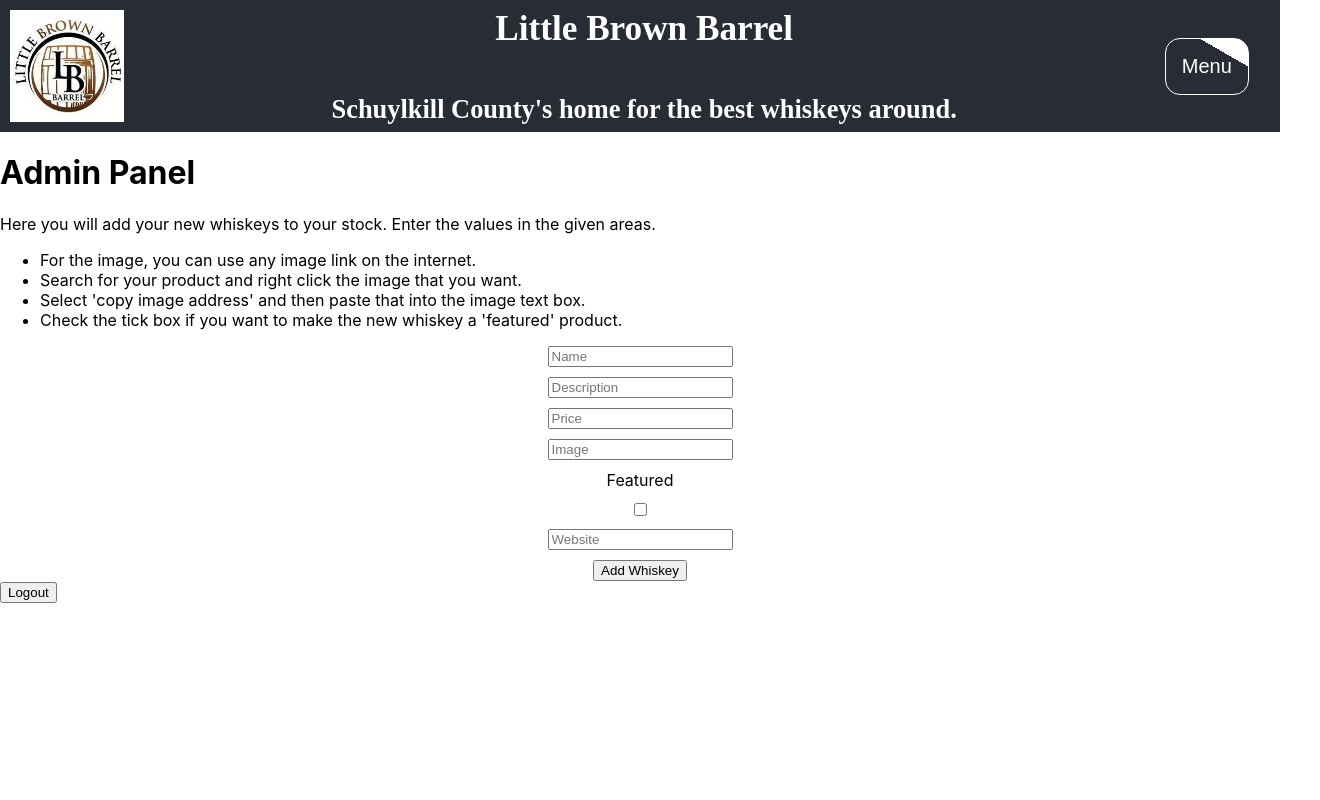
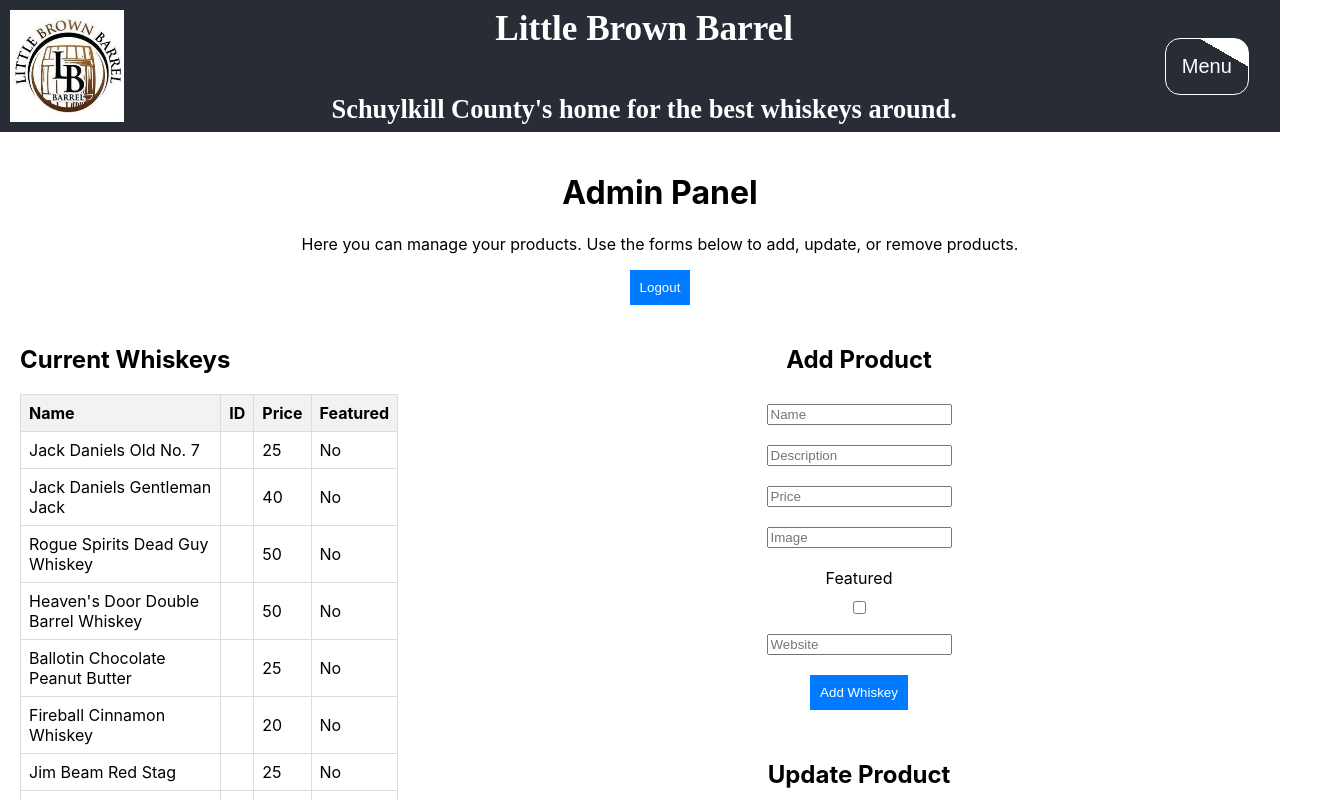
Before and after one commit to kione83/Little-Brown-Barrel, a React (Create React App) app: page /admin in a window 1280 px wide. Shown: the top 800 px of the page, 1320 px wide, since content can reach past the window. Built offline with nearby package versions, Linux system fonts and the light colour scheme; sample sign-in values are in the browser's storage; a web font is replaced by a local one.

Commit message:
lots of new things

```diff
--- a/src/Admin.js
+++ b/src/Admin.js
@@ -1,5 +1,6 @@
 import React, { useState } from 'react';
 import { useNavigate } from 'react-router-dom';
+import WhiskeyList from './WhiskeyList'; // Import the new component
 
 function Admin() {
     const navigate = useNavigate();
@@ -9,23 +10,17 @@
     };
 
     const [message, setMessage] = useState('');
-    async function updateProducts(e) {
+
+    async function addProduct(e) {
         e.preventDefault();
 
-        const newWhiskeyName = document.getElementById('newWhiskeyName').value;
-        const newWhiskeyDesc = document.getElementById('newWhiskeyDesc').value;
-        const newWhiskeyPrice = document.getElementById('newWhiskeyPrice').value;
-        const newWhiskeyImage = document.getElementById('newWhiskeyImage').value;
-        const newWhiskeyFeatured = document.getElementById('newWhiskeyFeatured').value;
-        const newWhiskeyWebsite = document.getElementById('newWhiskeyWebsite').value;
-
         const newProduct = {
-            name: newWhiskeyName,
-            description: newWhiskeyDesc,
-            price: newWhiskeyPrice,
-            image: newWhiskeyImage,
-            featured: newWhiskeyFeatured,
-            website: newWhiskeyWebsite
+            name: document.getElementById('newWhiskeyName').value,
+            description: document.getElementById('newWhiskeyDesc').value,
+            price: document.getElementById('newWhiskeyPrice').value,
+            image: document.getElementById('newWhiskeyImage').value,
+            featured: document.getElementById('newWhiskeyFeatured').checked,
+            website: document.getElementById('newWhiskeyWebsite').value
         };
 
         try {
@@ -39,45 +34,114 @@
             const result = await response.json();
             setMessage(result.message);
             // Clear the form
-            document.getElementById('newWhiskeyName').value = '';
-            document.getElementById('newWhiskeyDesc').value = '';
-            document.getElementById('newWhiskeyPrice').value = '';
-            document.getElementById('newWhiskeyImage').value = '';
-            document.getElementById('newWhiskeyFeatured').value = '';
-            document.getElementById('newWhiskeyWebsite').value = '';
-
-
-
+            document.getElementById('newProductForm').reset();
         } catch (error) {
             console.error('Error:', error);
             setMessage('Failed to add product');
         }
     }
 
+    async function updateProduct(e) {
+        e.preventDefault();
+
+        const updatedProduct = {
+            id: document.getElementById('updateWhiskeyId').value,
+            name: document.getElementById('updateWhiskeyName').value,
+            description: document.getElementById('updateWhiskeyDesc').value,
+            price: document.getElementById('updateWhiskeyPrice').value,
+            image: document.getElementById('updateWhiskeyImage').value,
+            featured: document.getElementById('updateWhiskeyFeatured').checked,
+            website: document.getElementById('updateWhiskeyWebsite').value
+        };
+
+        try {
+            const response = await fetch(`http://localhost:3000/api/products/${updatedProduct.id}`, {
+                method: 'PUT',
+                headers: {
+                    'Content-Type': 'application/json'
+                },
+                body: JSON.stringify(updatedProduct)
+            });
+            const result = await response.json();
+            setMessage(result.message);
+            // Clear the form
+            document.getElementById('updateProductForm').reset();
+        } catch (error) {
+            console.error('Error:', error);
+            setMessage('Failed to update product');
+        }
+    }
+
+    async function removeProduct(e) {
+        e.preventDefault();
+
+        const productId = document.getElementById('removeWhiskeyId').value;
+
+        try {
+            const response = await fetch(`http://localhost:3000/api/products/${productId}`, {
+                method: 'DELETE'
+            });
+            const result = await response.json();
+            setMessage(result.message);
+            // Clear the form
+            document.getElementById('removeProductForm').reset();
+        } catch (error) {
+            console.error('Error:', error);
+            setMessage('Failed to remove product');
+        }
+    }
+
     return (
-        <div className="Admin">
-        <h1>Admin Panel</h1>
-        <p>Here you will add your new whiskeys to your stock. Enter the values in the given areas. </p>
-            <ul>
-            <li>For the image, you can use any image link on the internet.</li>
-            <li>Search for your product and right click the image that you want.</li>
-            <li>Select 'copy image address' and then paste that into the image text box.</li>
-            <li>Check the tick box if you want to make the new whiskey a 'featured' product.</li>
-            </ul>
+        <div className="admin-panel">
+            <div className="admin-panel-head">
+                <h1>Admin Panel</h1>
+                <p>Here you can manage your products. Use the forms below to add, update, or remove products.</p>
+                <button onClick={handleLogout}>Logout</button>
+            {message && <p>{message}</p>}
+            </div>
 
-        <form>
-            <input type="text" id="newWhiskeyName" placeholder="Name"/>
-            <input type="text" id="newWhiskeyDesc" placeholder="Description"/>
-            <input type="text" id="newWhiskeyPrice" placeholder="Price"/>
-            <input type="text" id="newWhiskeyImage" placeholder="Image"/>
-            <label for="newWhiskeyFeatured">Featured</label>
-            <input type="checkbox" id="newWhiskeyFeatured" placeholder="Featured"/>
-            <input type="text" id="newWhiskeyWebsite" placeholder="Website"/>
-            <button type="submit" onClick={updateProducts} >Add Whiskey</button>
-        </form>
-        <button onClick={handleLogout}>Logout</button>
-            {message && <p>{message}</p>}
+            <div className="admin-panel-content">
+                <div className="whiskey-list-container">
+                    <WhiskeyList /> {/* Include the WhiskeyList component */}
+                </div>
+
+                <div className="forms-container">
+                    <form id="newProductForm" className="admin-form">
+                        <h2>Add Product</h2>
+                        <input type="text" id="newWhiskeyName" placeholder="Name" />
+                        <input type="text" id="newWhiskeyDesc" placeholder="Description" />
+                        <input type="text" id="newWhiskeyPrice" placeholder="Price" />
+                        <input type="text" id="newWhiskeyImage" placeholder="Image" />
+                        <label htmlFor="newWhiskeyFeatured">Featured</label>
+                        <input type="checkbox" id="newWhiskeyFeatured" placeholder="Featured" />
+                        <input type="text" id="newWhiskeyWebsite" placeholder="Website" />
+                        <button type="submit" onClick={addProduct}>Add Whiskey</button>
+                    </form>
+
+                    <form id="updateProductForm" className="admin-form">
+                        <h2>Update Product</h2>
+                        <input type="text" id="updateWhiskeyId" placeholder="Product ID" />
+                        <input type="text" id="updateWhiskeyName" placeholder="Name" />
+                        <input type="text" id="updateWhiskeyDesc" placeholder="Description" />
+                        <input type="text" id="updateWhiskeyPrice" placeholder="Price" />
+                        <input type="text" id="updateWhiskeyImage" placeholder="Image" />
+                        <label htmlFor="updateWhiskeyFeatured">Featured</label>
+                        <input type="checkbox" id="updateWhiskeyFeatured" placeholder="Featured" />
+                        <input type="text" id="updateWhiskeyWebsite" placeholder="Website" />
+                        <button type="submit" onClick={updateProduct}>Update Whiskey</button>
+                    </form>
+
+                    <form id="removeProductForm" className="admin-form">
+                        <h2>Remove Product</h2>
+                        <input type="text" id="removeWhiskeyId" placeholder="Product ID" />
+                        <button type="submit" onClick={removeProduct}>Remove Whiskey</button>
+                    </form>
+                </div>
+            </div>
+
+
         </div>
     );
-    }
-    export default Admin;
+}
+
+export default Admin;
--- a/src/App.css
+++ b/src/App.css
@@ -279,3 +279,72 @@
 #salad-spacing .menu-item:nth-child(5){
   margin-left: -225px;
 } */
+/* Add this to your CSS file */
+/* Add this to your CSS file */
+.admin-panel {
+  display: flex;
+  flex-direction: column;
+  align-items: center;
+  padding: 20px;
+  width: 100%;
+}
+
+.admin-panel-head {
+  width: 100%;
+  text-align: center;
+  margin-bottom: 20px;
+}
+
+.admin-panel-content {
+  display: flex;
+  width: 100%;
+}
+
+.whiskey-list-container {
+  width: 30%;
+  margin-right: 20px;
+}
+
+.forms-container {
+  display: flex;
+  flex-direction: column;
+  width: 70%;
+}
+
+.admin-form {
+  display: flex;
+  flex-direction: column;
+  margin-bottom: 20px;
+}
+
+.admin-form input[type="text"], .admin-form input[type="checkbox"], .admin-form button {
+  margin-bottom: 10px;
+}
+
+table {
+  width: 100%;
+  border-collapse: collapse;
+  margin-top: 20px;
+}
+
+th, td {
+  border: 1px solid #ddd;
+  padding: 8px;
+}
+
+th {
+  background-color: #f2f2f2;
+  text-align: left;
+}
+
+button {
+  padding: 10px;
+  background-color: #007bff;
+  color: white;
+  border: none;
+  cursor: pointer;
+}
+
+button:hover {
+  background-color: #0056b3;
+}
--- /dev/null
+++ b/src/WhiskeyList.js
@@ -0,0 +1,38 @@
+import React, { useEffect, useState } from 'react';
+import whiskeysData from './products.json'; // Import the JSON file
+
+const WhiskeyList = () => {
+    const [whiskeys, setWhiskeys] = useState([]);
+
+    useEffect(() => {
+        setWhiskeys(whiskeysData);
+    }, []);
+
+    return (
+        <div className="whiskey-list">
+            <h2>Current Whiskeys</h2>
+            <table>
+                <thead>
+                    <tr>
+                        <th>Name</th>
+                        <th>ID</th>
+                        <th>Price</th>
+                        <th>Featured</th>
+                    </tr>
+                </thead>
+                <tbody>
+                    {whiskeys.map(whiskey => (
+                        <tr key={whiskey.id}>
+                            <td>{whiskey.name}</td>
+                            <td>{whiskey.id}</td>
+                            <td>{whiskey.price}</td>
+                            <td>{whiskey.featured ? 'Yes' : 'No'}</td>
+                        </tr>
+                    ))}
+                </tbody>
+            </table>
+        </div>
+    );
+};
+
+export default WhiskeyList;
--- a/src/products.json
+++ b/src/products.json
@@ -178,7 +178,7 @@
   {
     "name": "Bulleit bourbon",
     "description": "Straight bourbon",
-    "price":  30,
+    "price": 30,
     "image": "/images/bulleit-bourbon.webp",
     "featured": false,
     "website": "https://www.bulleit.com/"
@@ -222,5 +222,37 @@
     "image": "https://www.totalwine.com/dynamic/490x/media/sys_master/twmmedia/hec/h58/26848534593566.png",
     "featured": false,
     "website": "https://heavenhilldistillery.com"
+  },
+  {
+    "name": "G&W Private Stock 6-year",
+    "description": "Straight Bourbon",
+    "price": "60",
+    "image": "",
+    "featured": false,
+    "website": ""
+  },
+  {
+    "name": "Hudson Whiskey NY",
+    "description": "Straight Bourbon",
+    "price": "50",
+    "image": "images/hudson-ny.png",
+    "featured": false,
+    "website": "https://www.hudsonwhiskey.com/"
+  },
+  {
+    "name": "Jim Beam",
+    "description": "Straight Bourbon",
+    "price": "",
+    "image": "",
+    "featured": false,
+    "website": "https://jimbeam.com"
+  },
+  {
+    "name": "Jim Beam Double Oaked",
+    "description": "Straight Bourbon",
+    "price": "",
+    "image": "",
+    "featured": false,
+    "website": "https://jimbeam.com"
   }
 ]
```
Also changed, not shown: public/images/hudson-ny.png (added), public/images/kentucky-owl-sb.png (added).
